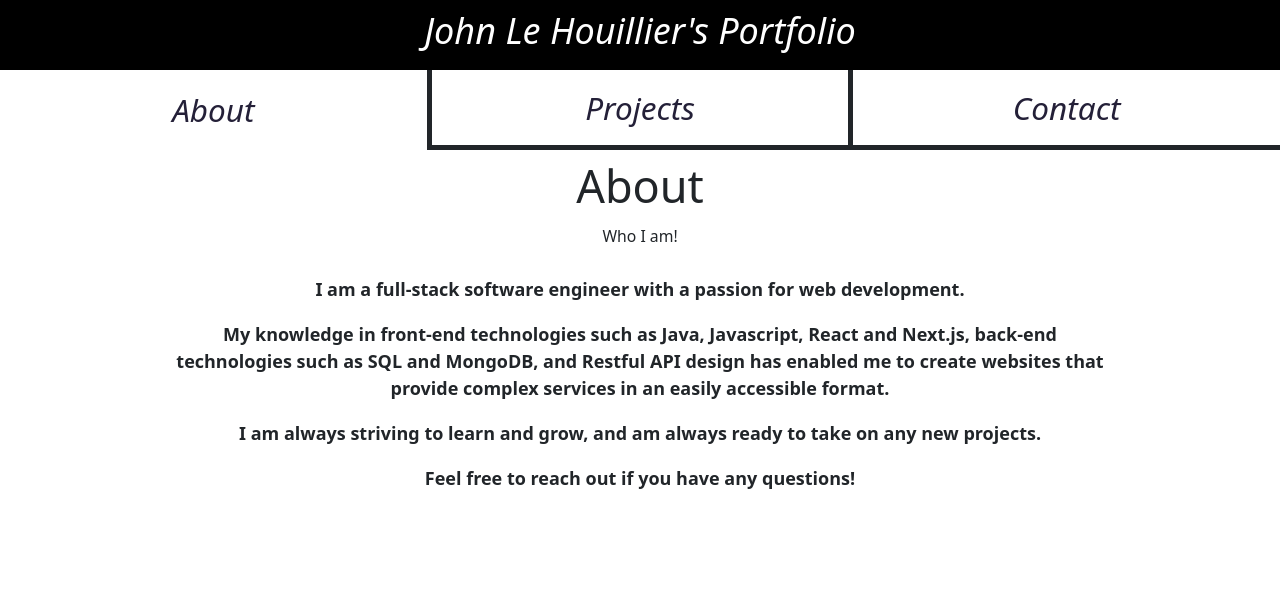
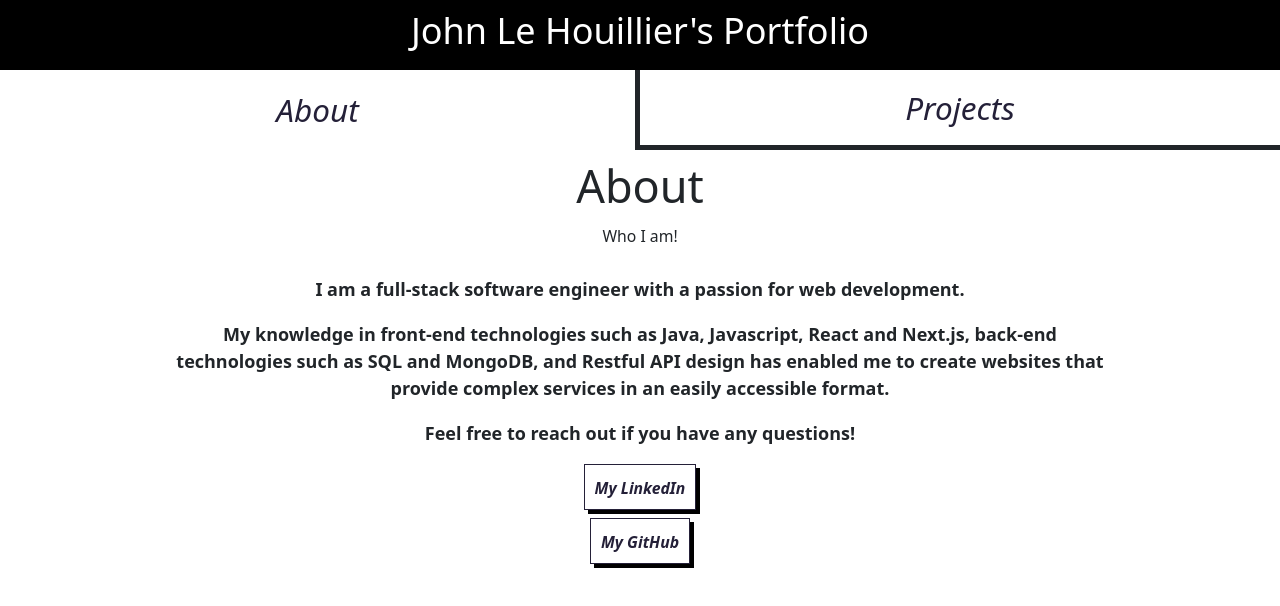
Before and after one commit to johnleh/john-portfolio, a Next.js app: page /about in a window 1280 px wide. Shown: the top 606 px of the page. Built offline with nearby package versions, Linux system fonts and the light colour scheme.

Commit message:
removed redundant pages

```diff
--- a/src/app/about/page.js
+++ b/src/app/about/page.js
@@ -1,4 +1,5 @@
 import PageContent from '@comps/PageContent'
+import ContactUrlList from './ContactUrlList'
 
 const pageData = {
   "title": "About",
@@ -7,12 +8,13 @@ const pageData = {
   "subtitle" : "Who I am!",
   "p1" : "I am a full-stack software engineer with a passion for web development.",
   "p2" : "My knowledge in front-end technologies such as Java, Javascript, React and Next.js, back-end technologies such as SQL and MongoDB, and Restful API design has enabled me to create websites that provide complex services in an easily accessible format.",
-  "p3" : "I am always striving to learn and grow, and am always ready to take on any new projects.",
-  "p4" : "Feel free to reach out if you have any questions!"
+  "p3" : "Feel free to reach out if you have any questions!"
 }
 
 export default function About() {
   return (
-    <PageContent pageData={pageData}/>
+    <PageContent pageData={pageData}>
+      <ContactUrlList/>
+    </PageContent>
   )
 }
--- a/src/app/contact/page.js
+++ b/src/app/contact/contact_NOTUSED.js
@@ -1,5 +1,5 @@
 import PageContent from '@comps/PageContent'
-import ContactUrlList from 'src/app/contact/ContactUrlList'
+import ContactUrlList from 'src/app/about/ContactUrlList'
 
 const pageData = {
   "title": "Contact",
--- a/src/app/not-found.js
+++ b/src/app/not-found.js
@@ -5,11 +5,11 @@ const pageData = {
   "route": "/404",
   "inNavBar": true,
   "subtitle" : "Page Not Found!",
-  "p1" : "The page you are looking for does not exist. Click my name at the top to return to the home page.",
+  "p1" : "The page you are looking for does not exist.",
 }
 
 export default function NotFound() {
   return (
-    <PageContent pageData={"404"}/>
+    <PageContent pageData={pageData}/>
   )
 }
--- a/src/app/page.js
+++ b/src/app/page.js
@@ -1,5 +1,6 @@
 import Link from 'next/link'
 import PageContent from '@comps/PageContent'
+import { redirect } from 'next/navigation'
 
 const pageData = {
     "title": "Welcome",
@@ -12,7 +13,5 @@ const pageData = {
 
 
 export default function Home() {
-  return (
-    <PageContent pageData={pageData}/>
-  )
+  redirect('/about')
 }
--- a/src/comps/header/HeaderNavBar.js
+++ b/src/comps/header/HeaderNavBar.js
@@ -4,9 +4,8 @@ export default function HeaderNavBar() {
     return (
         <div className="">
             <div role="group" className="row align-items-center text-center" style={{height: 80}}>
-                <HeaderNavButton pageName={"About"}/>
-                <HeaderNavButton pageName={"Projects"} isMiddle={true}/>
-                <HeaderNavButton pageName={"Contact"}/>
+                <HeaderNavButton pageName={"About"} needsEndBorder={true}/>
+                <HeaderNavButton pageName={"Projects"}/>
             </div>
         </div>
 
--- a/src/comps/header/HeaderNavButton.js
+++ b/src/comps/header/HeaderNavButton.js
@@ -3,12 +3,12 @@ import React from 'react'
 import Link from 'next/link'
 import {usePathname } from 'next/navigation'
 
-export default function HeaderNavButton({pageName,isMiddle}) {
+export default function HeaderNavButton({pageName,needsEndBorder}) {
 
     const pageRoute =  "/" + pageName.toLowerCase()
     const isCurrentPage = usePathname() == pageRoute
-    let containerClassName = " col-4 h-100 border-dark "
-    if(isMiddle) containerClassName += " border-start border-end "
+    let containerClassName = " col-6 h-100 border-dark "
+    if(needsEndBorder) containerClassName += " border-end "
     if(!isCurrentPage) containerClassName += " border-bottom "
 
     return (
--- a/src/comps/header/MainHeader.js
+++ b/src/comps/header/MainHeader.js
@@ -10,9 +10,9 @@ export default function MainHeader() {
             <div className="col-2 d-flex align-items-center justify-content-center">
             </div>
             <div className="col-8 d-flex align-items-center justify-content-center py-2">
-                <Link className="text-white link" aria-label="John Le Houillier's Portfolio, Home   " role="button" href="/">
-                    <h2>John Le Houillier&apos;s Portfolio</h2>
-                </Link>
+                <h2 className="text-white">
+                    John Le Houillier&apos;s Portfolio
+                </h2>
             </div>
             <div className=" d-flex align-items-center justify-content-center col-2 text-center py-2">
                 <h2></h2>
```
Also changed, not shown: src/app/about/ContactUrlList.js (renamed from src/app/contact/ContactUrlList.js).
